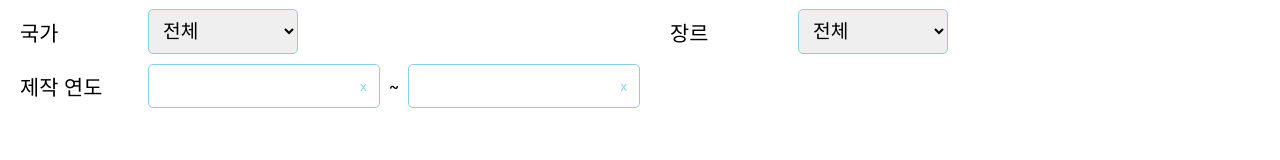
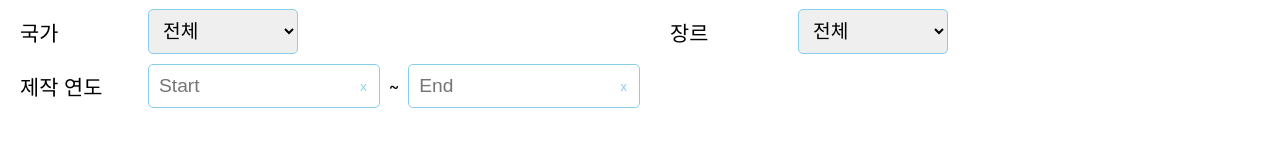
Before and after one commit to beta1360/search-movie-next, a Next.js app: page / in a window 1280 px wide. Shown: the part 338-498 px from the top of the page. Built offline with nearby package versions, Linux system fonts and the light colour scheme.

Commit message:
feat: Modify Date

```diff
--- a/components/atoms/Date.tsx
+++ b/components/atoms/Date.tsx
@@ -1,6 +1,7 @@
 import { css } from '@emotion/react'
 import FormLabel from '@/components/atoms/FormLabel'
 import Input from '@/components/atoms/Input'
+import { useMemo } from 'react'
 
 const dateWrapperStyle = css`
   display: flex;
@@ -37,20 +38,26 @@ const BaseDate: React.FC<DateProps> = ({
   onStartChange,
   onEndChange
 }) => {
+  const hasLabel = useMemo(() => label.length > 0, [label])
+
   return (
     <div css={dateWrapperStyle}>
-      <FormLabel
-        isRequired={isRequired}
-        label={label}
-      />
+      { useLabel && hasLabel &&
+        <FormLabel
+          isRequired={isRequired}
+          label={label}
+        />
+      }
       <div css={dateInputWrapper}>
         <Input
           defaultValue={defaultStart}
+          placeholder={startPlaceholder}
           onChange={() => {}}
         />
         &nbsp;&nbsp;~&nbsp;&nbsp;
         <Input
           defaultValue={defaultEnd}
+          placeholder={endPlaceholder}
           onChange={() => {}}
         />
       </div>
```
